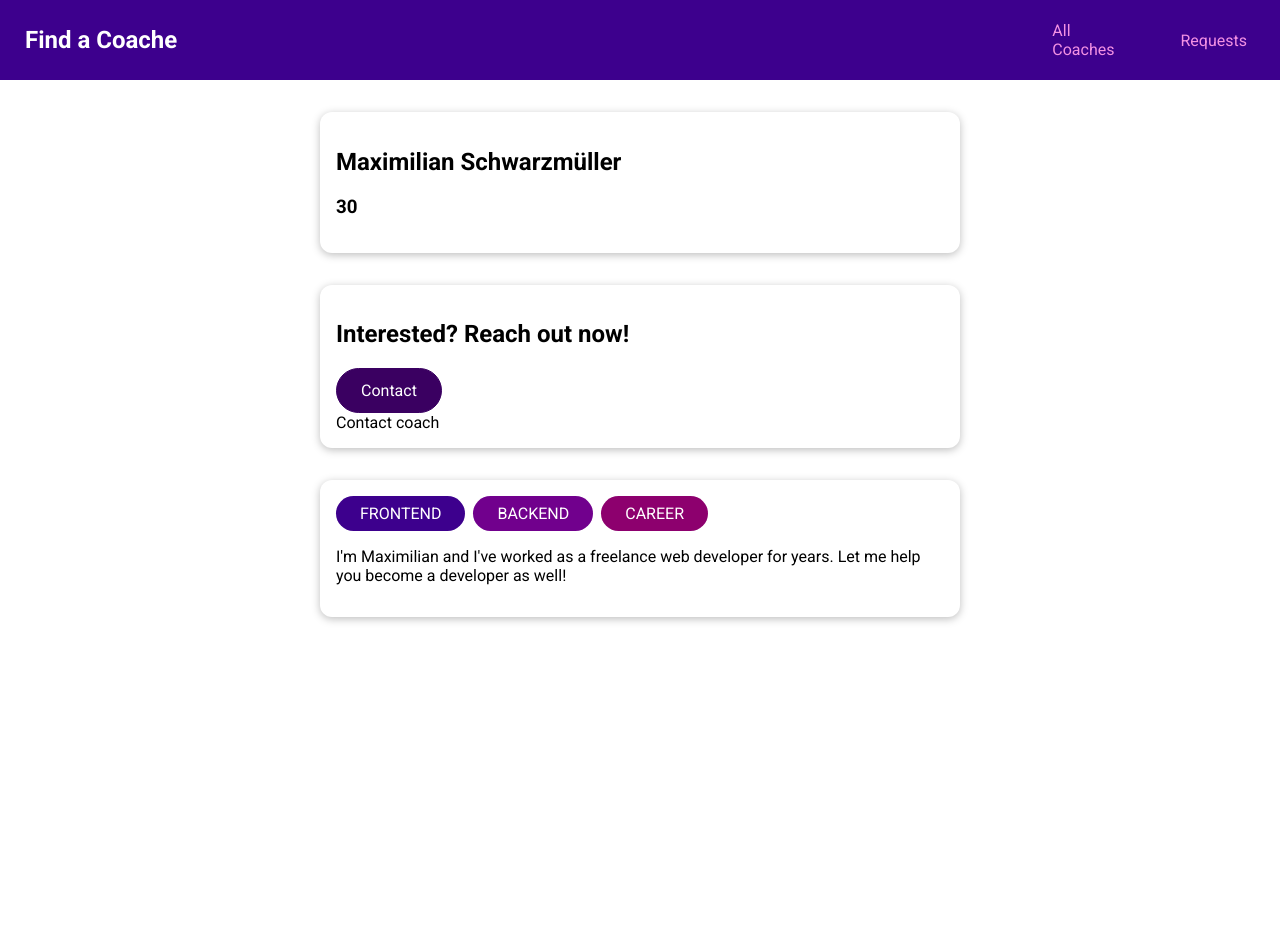
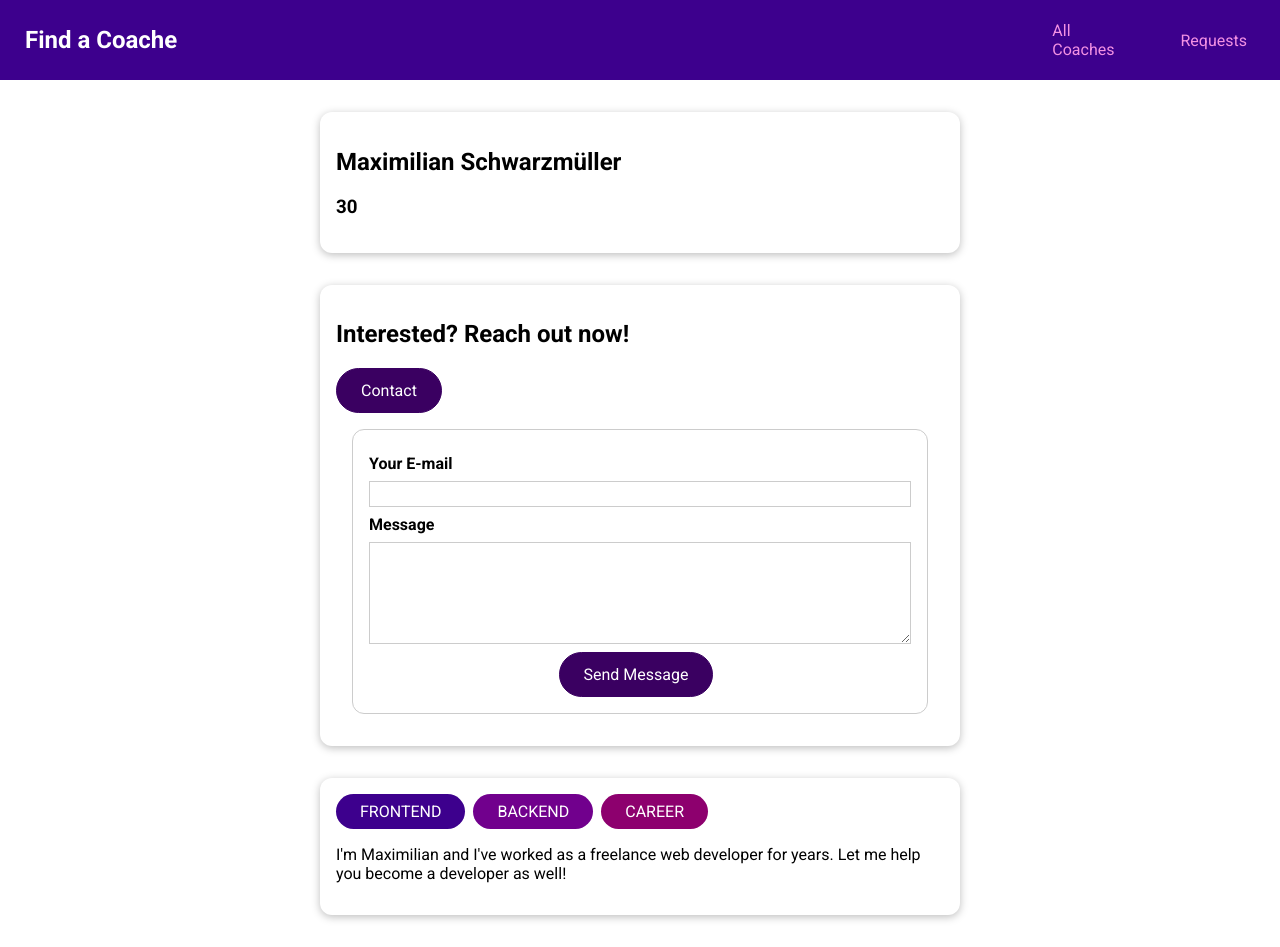
Before and after one commit to snikoletopoulos/find-a-couch, a Vue app: page /coaches/c1/contact in a window 1280 px wide. Before the commit the page ends 800 px from the top, so only its background shows below. Built offline with nearby package versions, Linux system fonts and the light colour scheme.

Commit message:
Create ContactCoach form

```diff
--- a/src/pages/requests/ContactCoach.vue
+++ b/src/pages/requests/ContactCoach.vue
@@ -1,9 +1,87 @@
 <template>
-  Contact coach
+  <form @submit.prevent="submitForm()">
+    <div class="form-control">
+      <label for="email">Your E-mail</label>
+      <input type="email" id="email" v-model.trim="email" />
+    </div>
+    <div class="form-control">
+      <label for="message">Message</label>
+      <textarea rows="5" id="message" v-model.trim="message"></textarea>
+    </div>
+    <p class="errors" v-if="!formIsValid">Please enter a valid email and non-empty message</p>
+    <div class="actions">
+      <base-button>Send Message</base-button>
+    </div>
+  </form>
 </template>
 
 <script>
-  export default {};
+  export default {
+    data() {
+      return {
+        email: "",
+        message: "",
+        formIsValid: true,
+      };
+    },
+    methods: {
+      submitForm() {
+        this.formIsValid = true;
+        if (this.email === "" || !this.email.includes("@") || this.message === "") {
+          this.formIsValid = false;
+          return;
+        }
+        this.$store.dispatch("requests/contactCoach", {
+          email: this.email,
+          message: this.message,
+          coachId: this.$route.params.id,
+        });
+        this.$router.replace('/coaches')
+      },
+    },
+  };
 </script>
 
-<style scoped></style>
+<style scoped>
+  form {
+    margin: 1rem;
+    border: 1px solid #ccc;
+    border-radius: 12px;
+    padding: 1rem;
+  }
+
+  .form-control {
+    margin: 0.5rem 0;
+  }
+
+  label {
+    font-weight: bold;
+    margin-bottom: 0.5rem;
+    display: block;
+  }
+
+  input,
+  textarea {
+    display: block;
+    width: 100%;
+    font: inherit;
+    border: 1px solid #ccc;
+    padding: 0.15rem;
+  }
+
+  input:focus,
+  textarea:focus {
+    border-color: #3d008d;
+    background-color: #faf6ff;
+    outline: none;
+  }
+
+  .errors {
+    font-weight: bold;
+    color: red;
+  }
+
+  .actions {
+    text-align: center;
+  }
+</style>
```
